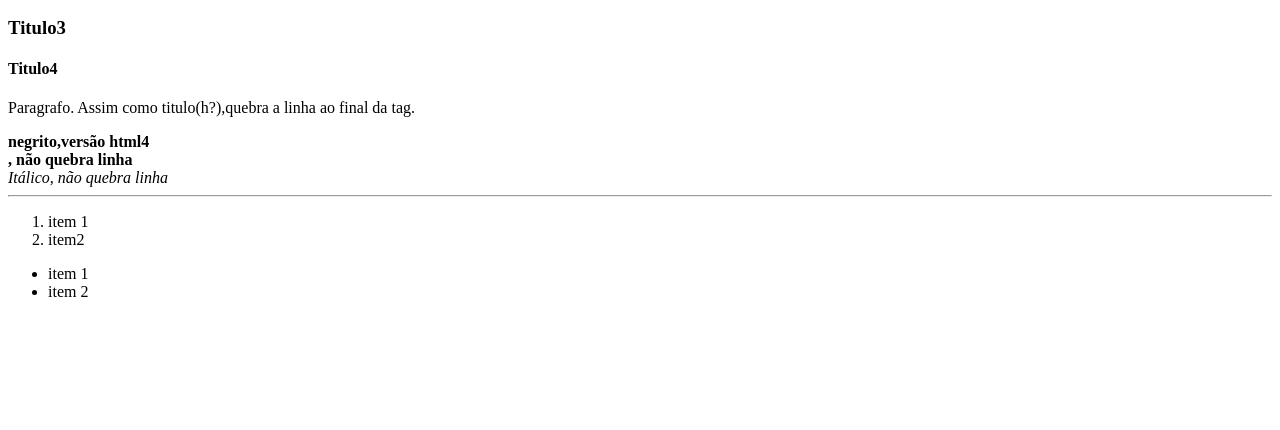
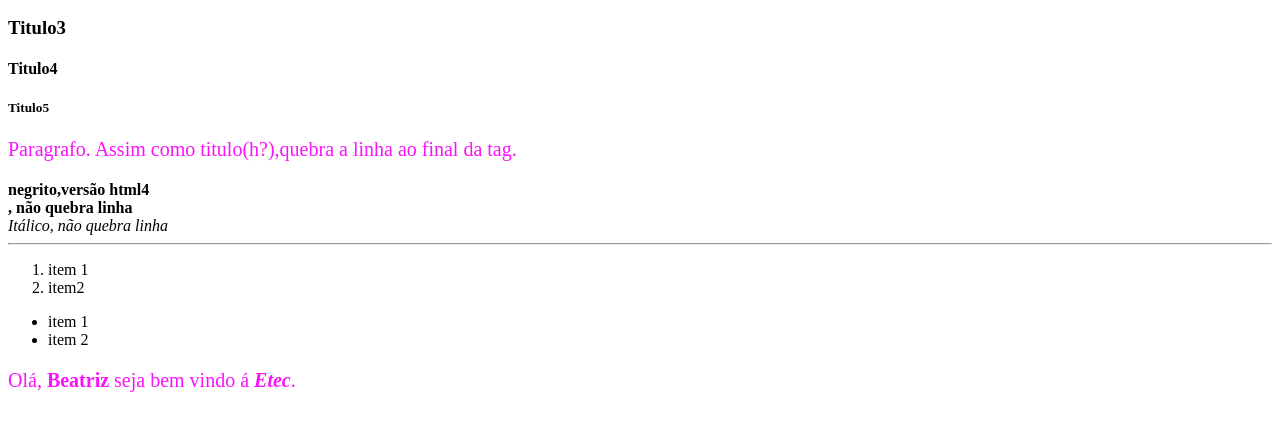
Before and after one commit to beatrizbrandao/AulasPWI, a plain HTML site: page Aulas20022020/index.html in a window 1280 px wide. Shown: the part 110-540 px from the top of the page. Drawn offline with Linux system fonts and the light colour scheme.

Commit message:
Adicionado CSS

```diff
--- a/Aulas20022020/index.html
+++ b/Aulas20022020/index.html
@@ -2,13 +2,19 @@
 <html>
     <head>
         <title>Minha primeira página</title>
+        <style>
+            P{
+                color: #fa12fa;
+                font-size:15pt;
+            }
+        </style>
     </head>
     <body>
         <h1>Titulo</h1>
         <h2>Titulo2</h2>
         <h3>Titulo3</h3>
         <h4>Titulo4</h4>
-
+        <h5>Titulo5</h5>
         <p>Paragrafo. Assim como titulo(h?),quebra a linha ao final da tag.</p>
         <b>negrito,versão html4</b>
         <br/> <!-- quebra linha (isso é um comentário) -->
@@ -26,5 +32,6 @@
             <li>item 1</li>
             <li>item 2</li>
         </ul>
+        <p>Olá, <strong>Beatriz </strong>seja bem vindo á <strong><i>Etec</i></strong>.</p>
     </body>
 </html>
```
